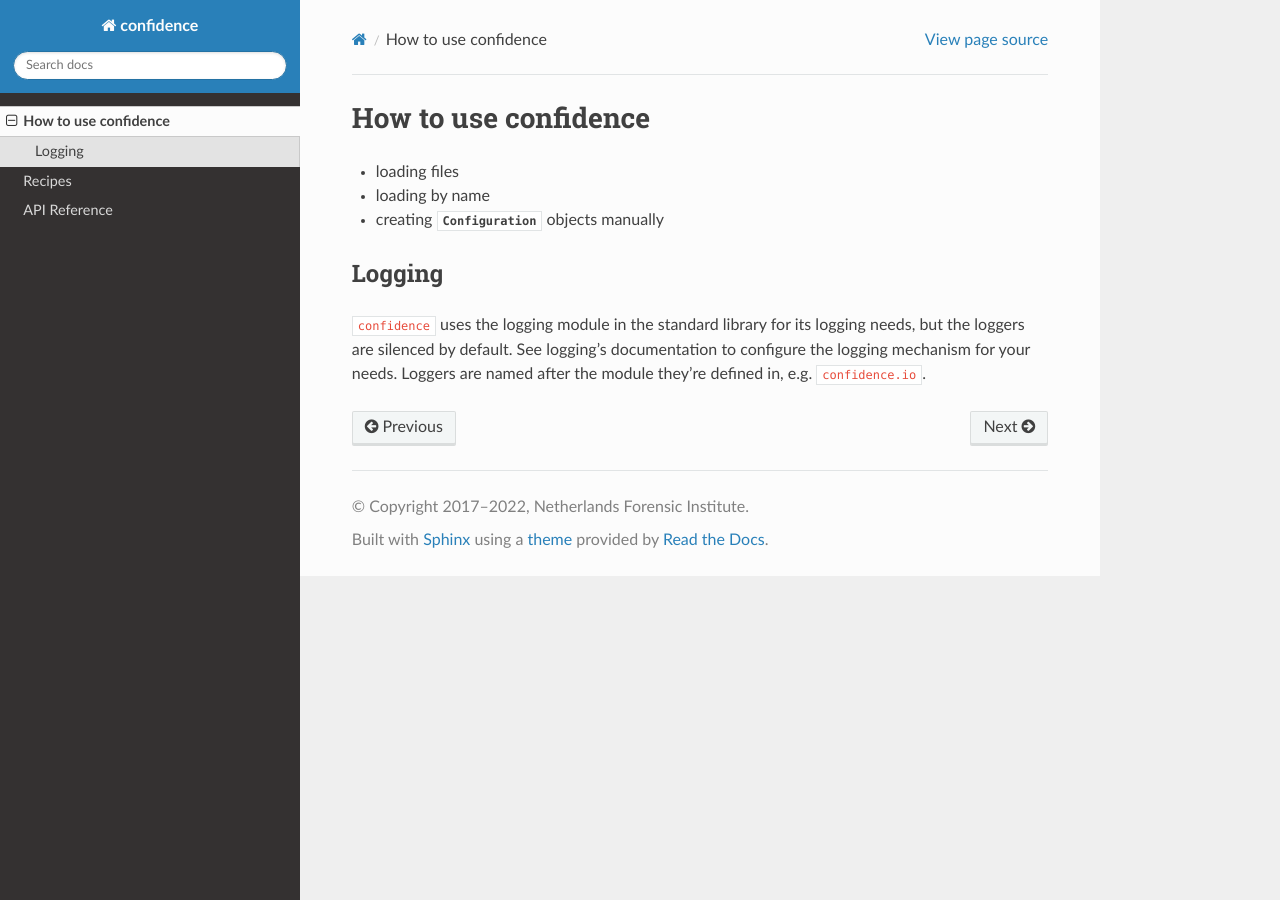
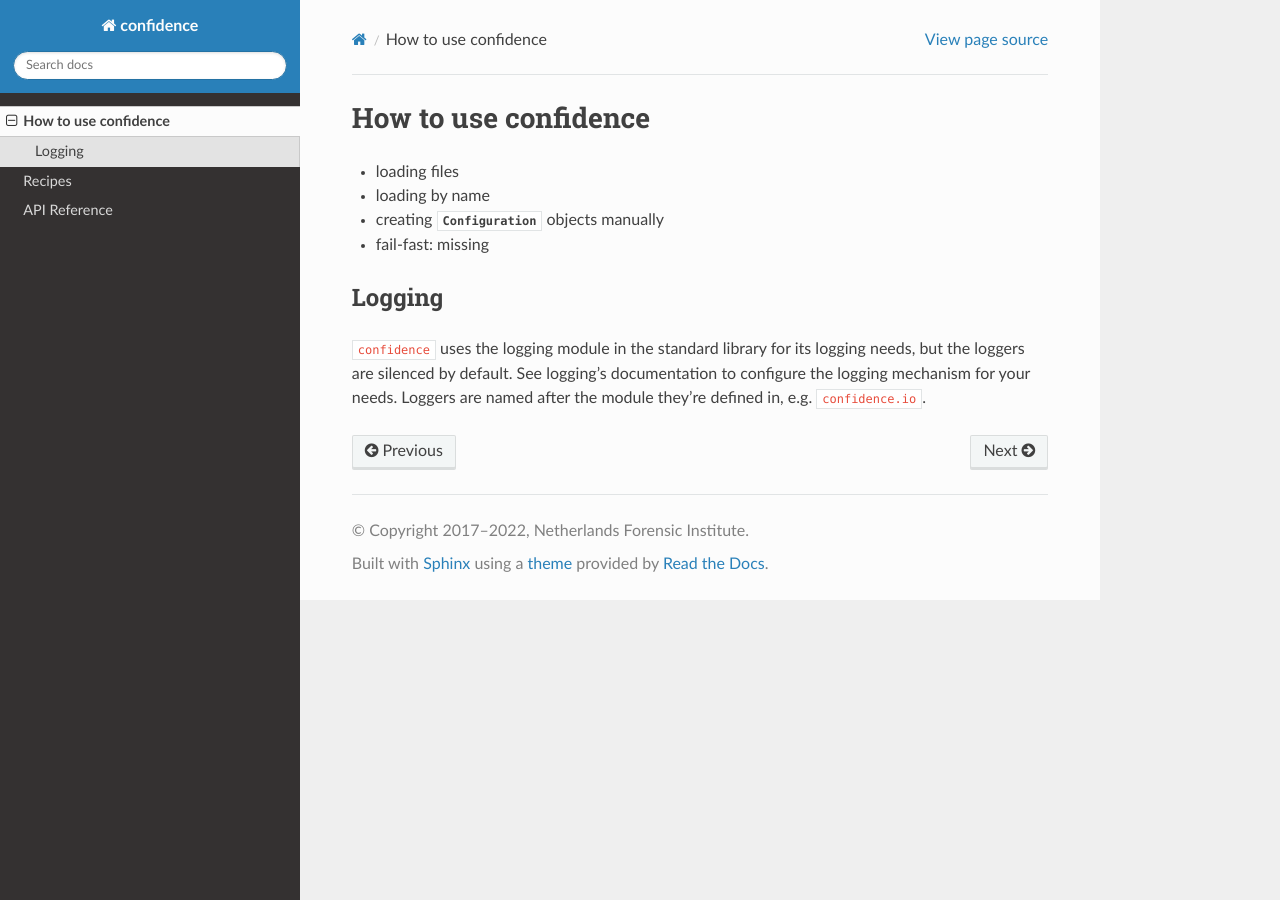
Before and after one commit to NetherlandsForensicInstitute/confidence, a Sphinx documentation site: the page built from docs/use.rst, in a window 1280 px wide. Built offline with Sphinx 7.4.7 and the Read the Docs theme 2.0.0, drawn with Linux system fonts in a browser that asks for light colours.

Commit message:
Add fail-fast TODO to use.rst

```diff
--- a/docs/use.rst
+++ b/docs/use.rst
@@ -4,6 +4,7 @@ How to use confidence
 - loading files
 - loading by name
 - creating `.Configuration` objects manually
+- fail-fast: missing
 
 Logging
 -------
```
